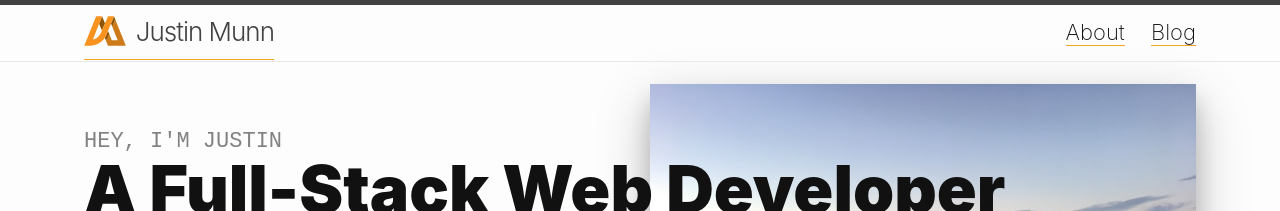
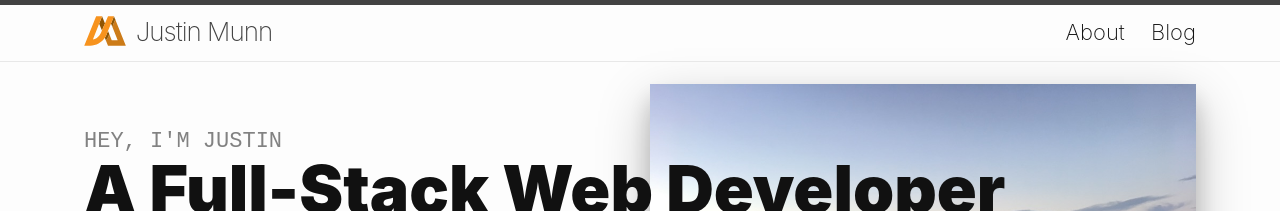
Before and after one commit to jwmunn/jwmunn.github.io, a Jekyll site: the page built from index.html, in a window 1280 px wide. Shown: the top 211 px of the page. Built offline with Jekyll 4.4.1, drawn with Linux system fonts in a browser that asks for light colours.

Commit message:
Updated header styles, removed mobile trigger.

```diff
--- a/_includes/header.html
+++ b/_includes/header.html
@@ -4,29 +4,16 @@
     <div class="nav-wrapper">
       {% assign default_paths = site.pages | map: "path" %}
       {% assign page_paths = site.header_pages | default: default_paths %}
-      <a class="site-title" href="{{ "/" | relative_url }}"><img id="logo" src="/images/personal-logo.svg" />{{ site.title | escape }}</a>
+      <a class="site-title" href="{{ "/" | relative_url }}"><img id="logo" src="/images/personal-logo.svg" /><span class="mob-hide">{{ site.title | escape }}</span></a>
 
       {% if page_paths %}
         <nav class="site-nav">
-          <input type="checkbox" id="nav-trigger" class="nav-trigger" />
-          <label for="nav-trigger">
-            <span class="menu-icon">
-              <svg viewBox="0 0 18 15" width="18px" height="15px">
-                <path fill="#424242" d="M18,1.484c0,0.82-0.665,1.484-1.484,1.484H1.484C0.665,2.969,0,2.304,0,1.484l0,0C0,0.665,0.665,0,1.484,0 h15.031C17.335,0,18,0.665,18,1.484L18,1.484z"/>
-                <path fill="#424242" d="M18,7.516C18,8.335,17.335,9,16.516,9H1.484C0.665,9,0,8.335,0,7.516l0,0c0-0.82,0.665-1.484,1.484-1.484 h15.031C17.335,6.031,18,6.696,18,7.516L18,7.516z"/>
-                <path fill="#424242" d="M18,13.516C18,14.335,17.335,15,16.516,15H1.484C0.665,15,0,14.335,0,13.516l0,0 c0-0.82,0.665-1.484,1.484-1.484h15.031C17.335,12.031,18,12.696,18,13.516L18,13.516z"/>
-              </svg>
-            </span>
-          </label>
-
-          <div class="trigger">
             {% for path in page_paths %}
               {% assign my_page = site.pages | where: "path", path | first %}
               {% if my_page.title %}
               <a class="page-link" href="{{ my_page.url | relative_url }}">{{ my_page.title | escape }}</a>
               {% endif %}
             {% endfor %}
-          </div>
         </nav>
       {% endif %}
     </div>
--- a/_sass/_base.scss
+++ b/_sass/_base.scss
@@ -247,53 +247,53 @@ pre {
 .site-nav {
   float: right;
   line-height: 54px; }
-  .site-nav .nav-trigger {
-    display: none; }
-  .site-nav .menu-icon {
-    display: none; }
+  // .site-nav .nav-trigger {
+  //   display: none; }
+  // .site-nav .menu-icon {
+  //   display: none; }
   .site-nav .page-link {
     color: #111;
     line-height: 1.5; }
     .site-nav .page-link:not(:last-child) {
       margin-right: 20px; }
-  @media screen and (max-width: 600px) {
-    .site-nav {
-      position: absolute;
-      top: 9px;
-      right: 15px;
-      background-color: #fdfdfd;
-      border: 1px solid #e8e8e8;
-      border-radius: 5px;
-      text-align: right; }
-      .site-nav label[for="nav-trigger"] {
-        display: block;
-        float: right;
-        width: 36px;
-        height: 36px;
-        z-index: 2;
-        cursor: pointer; }
-      .site-nav .menu-icon {
-        display: block;
-        float: right;
-        width: 36px;
-        height: 26px;
-        line-height: 0;
-        padding-top: 10px;
-        text-align: center; }
-        .site-nav .menu-icon > svg path {
-          fill: #424242; }
-      .site-nav input ~ .trigger {
-        clear: both;
-        display: none; }
-      .site-nav input:checked ~ .trigger {
-        display: block;
-        padding-bottom: 5px; }
-      .site-nav .page-link {
-        display: block;
-        padding: 5px 10px;
-        margin-left: 20px; }
-        .site-nav .page-link:not(:last-child) {
-          margin-right: 0; } }
+  // @media screen and (max-width: 600px) {
+  //   .site-nav {
+  //     position: absolute;
+  //     top: 9px;
+  //     right: 15px;
+  //     background-color: #fdfdfd;
+  //     border: 1px solid #e8e8e8;
+  //     border-radius: 5px;
+  //     text-align: right; }
+  //     .site-nav label[for="nav-trigger"] {
+  //       display: block;
+  //       float: right;
+  //       width: 36px;
+  //       height: 36px;
+  //       z-index: 2;
+  //       cursor: pointer; }
+  //     .site-nav .menu-icon {
+  //       display: block;
+  //       float: right;
+  //       width: 36px;
+  //       height: 26px;
+  //       line-height: 0;
+  //       padding-top: 10px;
+  //       text-align: center; }
+  //       .site-nav .menu-icon > svg path {
+  //         fill: #424242; }
+  //     .site-nav input ~ .trigger {
+  //       clear: both;
+  //       display: none; }
+  //     .site-nav input:checked ~ .trigger {
+  //       display: block;
+  //       padding-bottom: 5px; }
+  //     .site-nav .page-link {
+  //       display: block;
+  //       padding: 5px 10px;
+  //       margin-left: 20px; }
+  //       .site-nav .page-link:not(:last-child) {
+  //         margin-right: 0; } }
 
 /**
  * Site footer
--- /dev/null
+++ b/_sass/_header.scss
@@ -0,0 +1,18 @@
+.nav-wrapper a {
+  border-bottom: none;
+  transition: color .2s ease;
+
+  &:hover {
+    color: #F6A623;
+  }
+}
+
+.site-title {
+  font-weight: 200;
+}
+
+.mob-hide {
+  @include media-query($on-laptop){
+    display: none;
+  }
+}
--- a/_sass/_posts.scss
+++ b/_sass/_posts.scss
@@ -45,6 +45,11 @@
 
 .post-content figcaption, .post-content blockquote {
   margin-bottom: $spacing-unit;
+  margin-top: $spacing-unit / 4;
+}
+
+.post-content img {
+  box-shadow: 0 19px 48px rgba(0,0,0,0.25), 0 15px 22px rgba(0,0,0,0.17);
 }
 
 .post-content p img {
--- a/assets/main.scss
+++ b/assets/main.scss
@@ -73,6 +73,7 @@ $on-laptop-neat-grid: (
         "neat/neat",
         "syntax-highlighting",
         "homepage",
+        "header",
         "posts"
 ;
 
```
